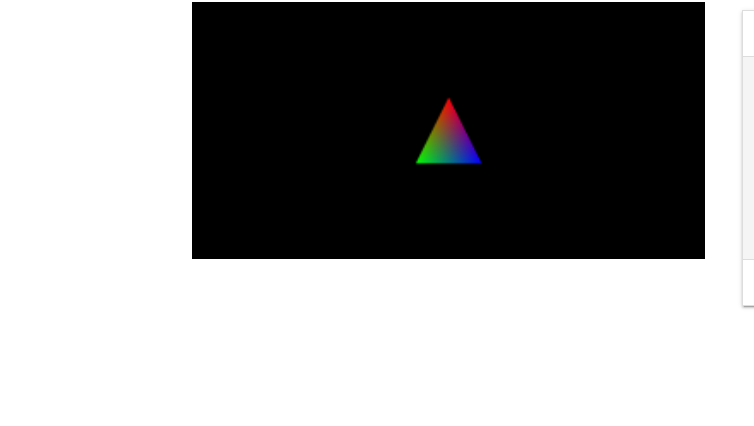
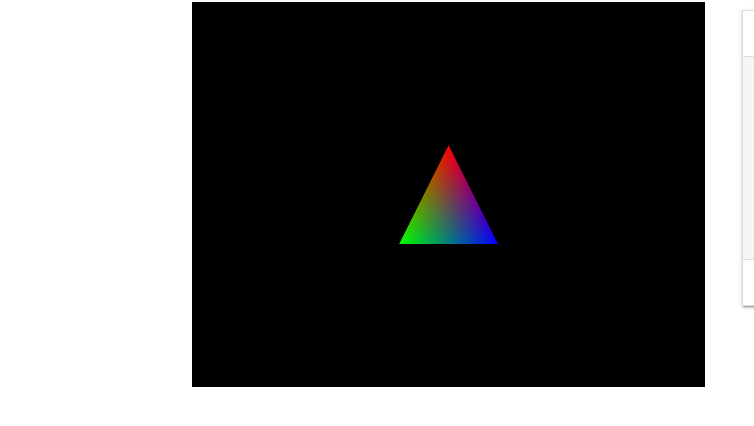
Before and after one commit to OnlyPaul/FCG, a plain HTML site: page Assignment 1/lab1a/triangle.html in a window 1280 px wide. Shown: the part 112-538 px from the top of the page, 0-754 px from the left. Drawn offline with Linux system fonts and the light colour scheme; a web font is replaced by a local one.

Commit message:
update resolution

```diff
--- a/Assignment 1/lab1a/triangle.html
+++ b/Assignment 1/lab1a/triangle.html
@@ -52,7 +52,7 @@
     <div class="row">
         <div class="col s7">
             <div class="canvas-container">
-                <canvas id="WebGL-canvas"></canvas>
+                <canvas id="WebGL-canvas" width="1200" height="900"></canvas>
             </div>
         </div>
         <div class="col s5 side-instruct">
```
